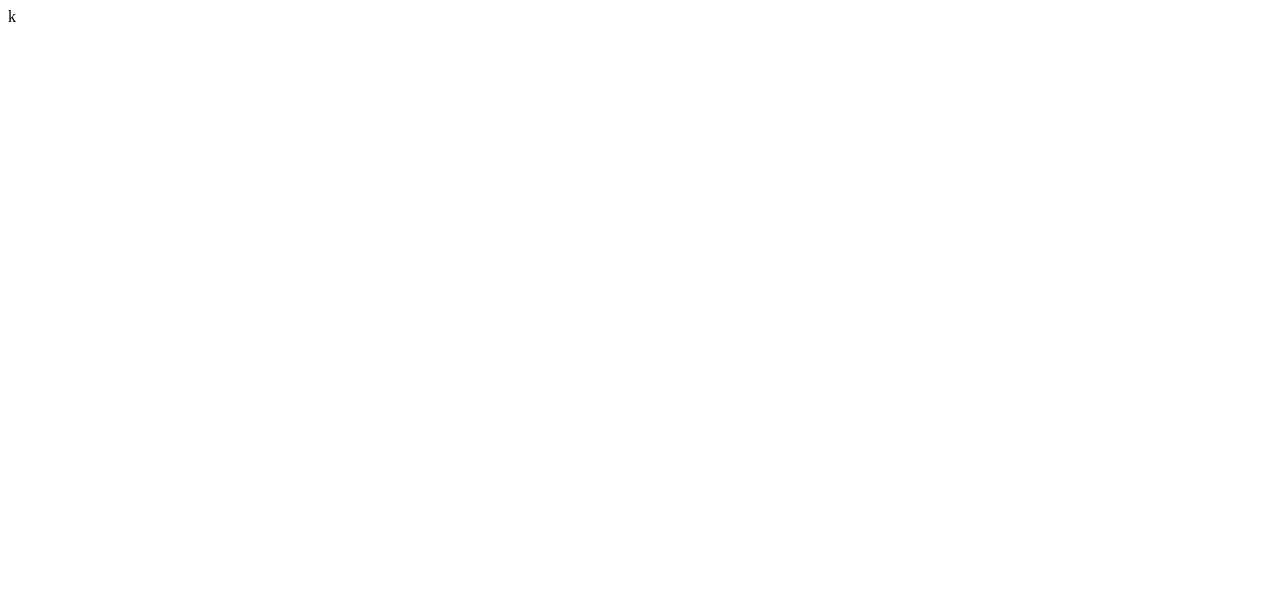
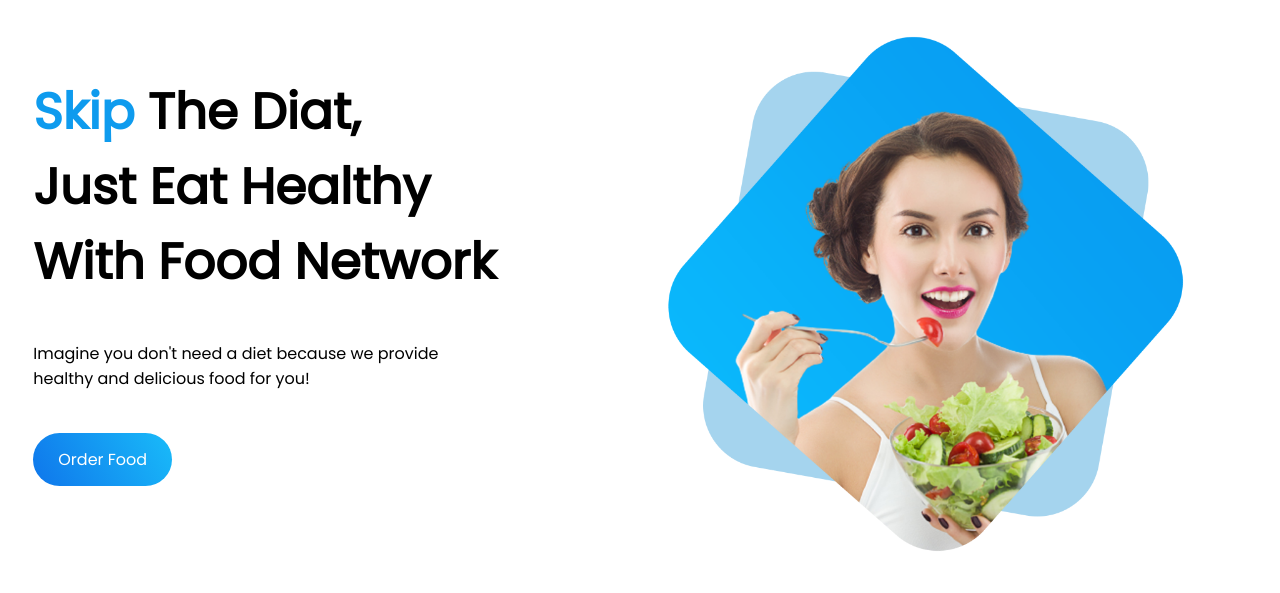
Before and after one commit to hasibul240/eat-heathy, a plain HTML site: page index.html in a window 1280 px wide. Drawn offline with Linux system fonts and the light colour scheme.

Commit message:
first section

```diff
--- a/index.html
+++ b/index.html
@@ -1,13 +1,28 @@
 <!DOCTYPE html>
 <html lang="en">
+
 <head>
     <meta charset="UTF-8">
     <meta http-equiv="X-UA-Compatible" content="IE=edge">
     <meta name="viewport" content="width=device-width, initial-scale=1.0">
+    <link rel="preconnect" href="https://fonts.googleapis.com">
+    <link rel="preconnect" href="https://fonts.gstatic.com" crossorigin>
+    <link href="https://fonts.googleapis.com/css2?family=Poppins&display=swap" rel="stylesheet">
     <title>Eit-Helthy</title>
-    <link rel="stylesheet" href="style.css">k
+    <link rel="stylesheet" href="style.css">
 </head>
+
 <body>
+    <section class="flexyble-container">
+        <div class="half-width">
+            <h1><span class="skip">Skip</span> The Diat,<br>Just Eat Healthy<br> With Food Network</h1>
+            <p>Imagine you don't need a diet because we provide healthy and delicious food for you!</p>
+            <a class="order-btn" target="_blank" href="https://www.linkedin.com/in/hasibul-mahfuz/">Order Food</a>
+        </div>
+        <div class="half-width">
+            <img src="images/topimage.png" alt="">
+        </div>
+    </section>
+</body>
 
-</body>
 </html>
--- a/style.css
+++ b/style.css
@@ -0,0 +1,30 @@
+body {
+    font-family: 'Poppins', sans-serif;
+}
+h1{
+    font-size: 50px;
+}
+.half-width{
+    width: 50%;
+    padding: 2%;
+}
+.half-width img{
+    width: 90%
+}
+.half-width p{
+    width: 450px;
+    padding-bottom: 40px;
+}
+.flexyble-container{
+    display: flex;
+}
+.skip{
+    color: #0E9BEE
+}
+.order-btn{
+    background-image: linear-gradient(60deg, #0f76eb, #19BBF9);
+    text-decoration: none;
+    padding: 15px 25px;
+    border-radius: 30px;
+    color: white;
+}
```
Also changed, not shown: images/tipimage.png (deleted), images/topimage.png (added).
